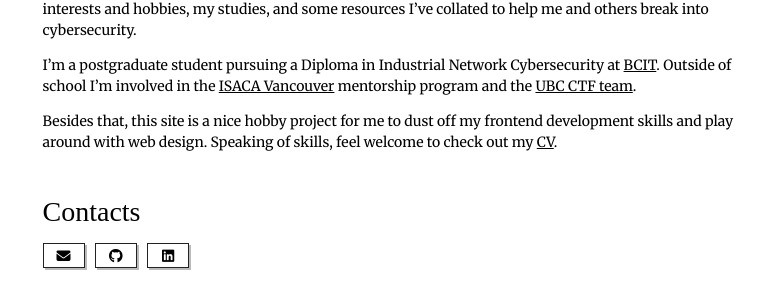
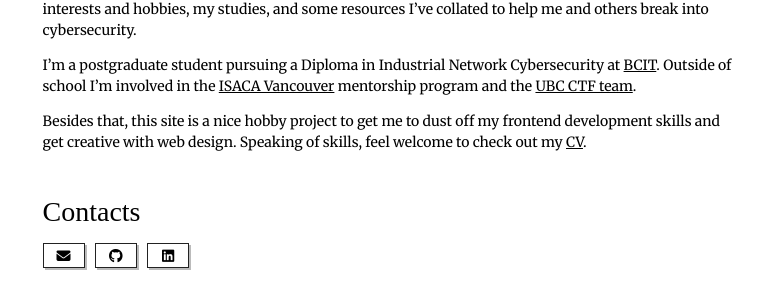
Before and after one commit to gahssi/gahssi.github.io, a Jekyll site: the page built from index.md, in a window 1280 px wide. Shown: the part 220-524 px from the top of the page, without its empty margins (248-1031 px from the left). Built offline with Jekyll 4.4.1, drawn with Linux system fonts in a browser that asks for light colours; nearby versions of some CDN libraries; some web fonts are replaced.

Commit message:
about intro section updated

```diff
--- a/index.md
+++ b/index.md
@@ -24,7 +24,7 @@ My name is Alexander, and welcome to my corner on the internet. Here you will fi
 
 I'm a postgraduate student pursuing a Diploma in Industrial Network Cybersecurity at [BCIT](https://www.bcit.ca/). Outside of school I'm involved in the [ISACA Vancouver](https://engage.isaca.org/vancouverchapter/home) mentorship program and the [UBC CTF team](https://maplebacon.org/).
 
-Besides that, this site is a nice hobby project for me to dust off my frontend development skills and play around with web design. Speaking of skills, feel welcome to check out my [CV](cv).
+Besides that, this site is a nice hobby project to get me to dust off my frontend development skills and get creative with web design. Speaking of skills, feel welcome to check out my [CV](cv).
 
 ## Contacts
 
```
